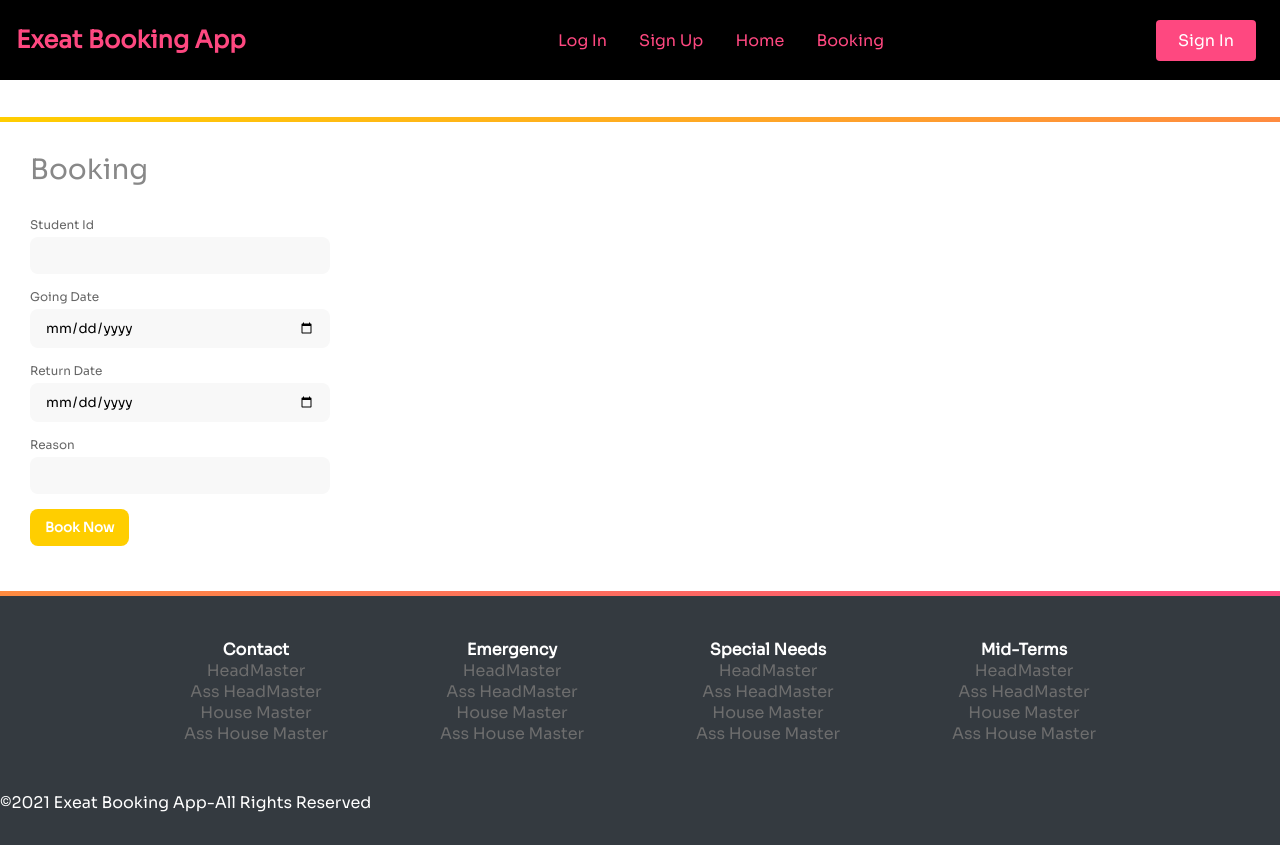
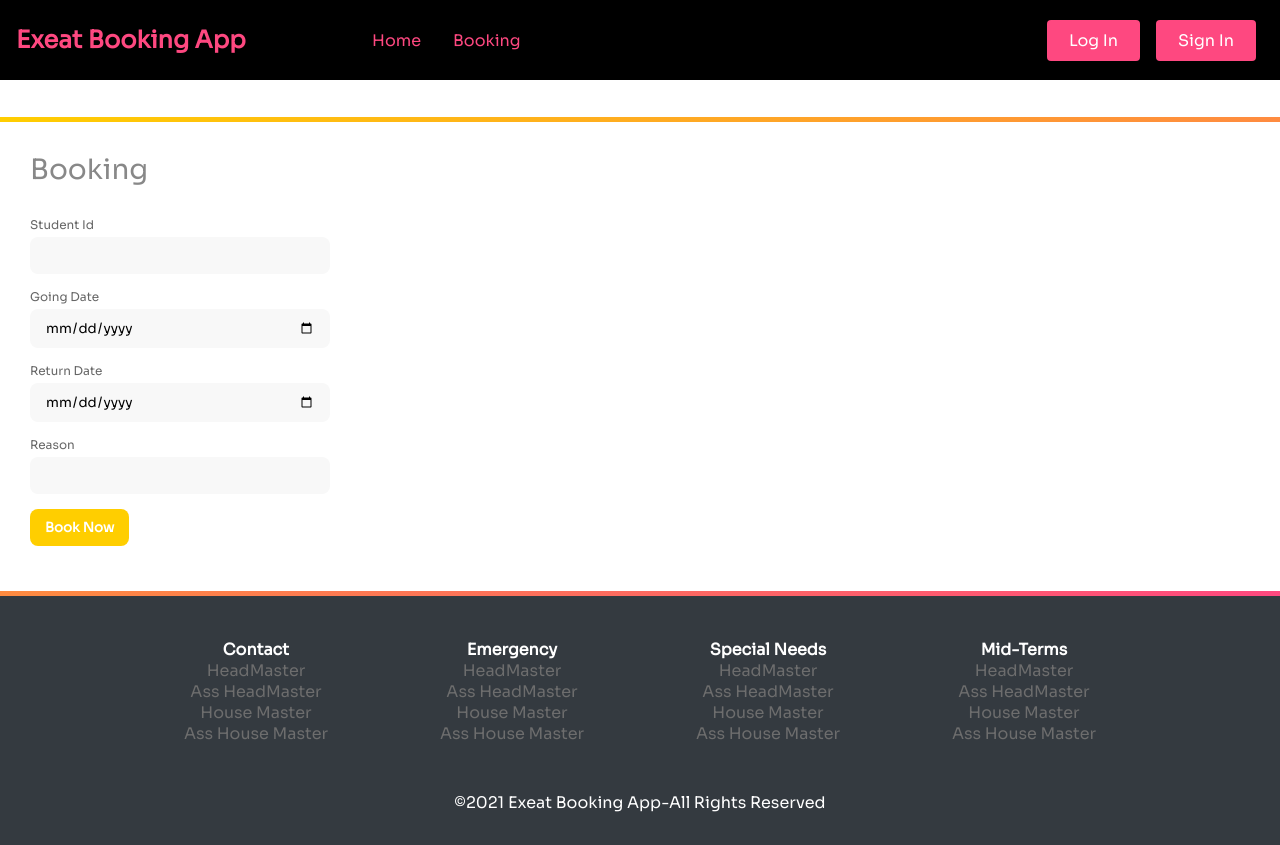
Before and after one commit to abena07/new-exeat, a React (Create React App) app: page /booking in a window 1280 px wide. Built offline with nearby package versions, Linux system fonts and the light colour scheme.

Commit message:
nav fix and css formatting

```diff
--- a/package.json
+++ b/package.json
@@ -3,7 +3,6 @@
   "version": "0.1.0",
   "private": true,
   "proxy": "http://localhost:7000",
-
   "dependencies": {
     "@testing-library/jest-dom": "^5.11.6",
     "@testing-library/react": "^11.2.2",
--- a/src/components/Footer.js
+++ b/src/components/Footer.js
@@ -110,9 +110,14 @@ const FooterContainer = styled.footer`
     color: var(--mainWhite);
   }
 
+  .footer-middle a {
+    margin-top: .5rem;
+  }
+
   .footer-bottom {
     padding-top: 3rem;
     padding-bottom: 2rem;
+    text-align: center;
   }
   ul {
     list-style-type: none;
@@ -120,24 +125,24 @@ const FooterContainer = styled.footer`
 
   ul li a {
     color: var(--mainGrey);
-    text-decoration:none;
+    text-decoration: none;
+
   }
 
-  ul li a: hover {
+  ullia: hover {
     color: (--mainLightGrey);
   }
 
-  .wrapper{
-      width:100%;
+  .wrapper {
+    width: 100%;
     display: flex;
-    justify-content:center;
-
+    justify-content: center;
   }
   .col-md-4 {
-      justify-content:space-around;
-      width:20%;
+    justify-content: space-around;
+    width: 20%;
+    text-align: center;
+  }
 
-      text-align:center;
 
-  }
 `;
--- a/src/components/NavBar/NavElements.js
+++ b/src/components/NavBar/NavElements.js
@@ -46,8 +46,8 @@ color:#FE4880;
 
 export const NavMenu = styled.div`
 display: flex;
-align-items: center;
-margin-right: -24px;
+margin-right: 0px;
+margin-left: -25rem;
 
 @media screen and (max-width: 768px){
     display: none;
@@ -77,13 +77,11 @@ outline: none;
 cursor: pointer;
 transition: all 0.2s ease-in-out;
 text-decoration: none;
+margin-left: 1rem;
 
 &:hover {
     transition: all 0.2s ease-in-out;
     background: #fff;
     color: #010606;
 }
-
-
-`
-;
+`;
--- a/src/components/NavBar/index.js
+++ b/src/components/NavBar/index.js
@@ -10,22 +10,18 @@ const Navbar = () => {
           <NavLink to="/">
             <h1>Exeat Booking App</h1>
           </NavLink>
-            <Bars/>
+          <Bars />
           <NavMenu>
-            <NavLink to ="/login" >Log In</NavLink>
-            <NavLink to ="/signup" >Sign Up</NavLink>
-            <NavLink to ="/home" >Home</NavLink>
-            <NavLink to ="/booking" >Booking</NavLink>
+            <NavLink to="/">Home</NavLink>
+            <NavLink to="/booking">Booking</NavLink>
           </NavMenu>
           <NavBtn>
-               <NavBtnLink to ="/signin">Sign In</NavBtnLink>
+            <NavBtnLink to="/login">Log In</NavBtnLink>
+            <NavBtnLink to="/signup">Sign In</NavBtnLink>
           </NavBtn>
-
         </Nav>
-
-
       </>
-    )
+    );
 }
 
 export default Navbar
```
Also changed, not shown: 1 other file (tests, documents, lock files or other folders). Lines whose indentation alone changed are shown as unchanged.
